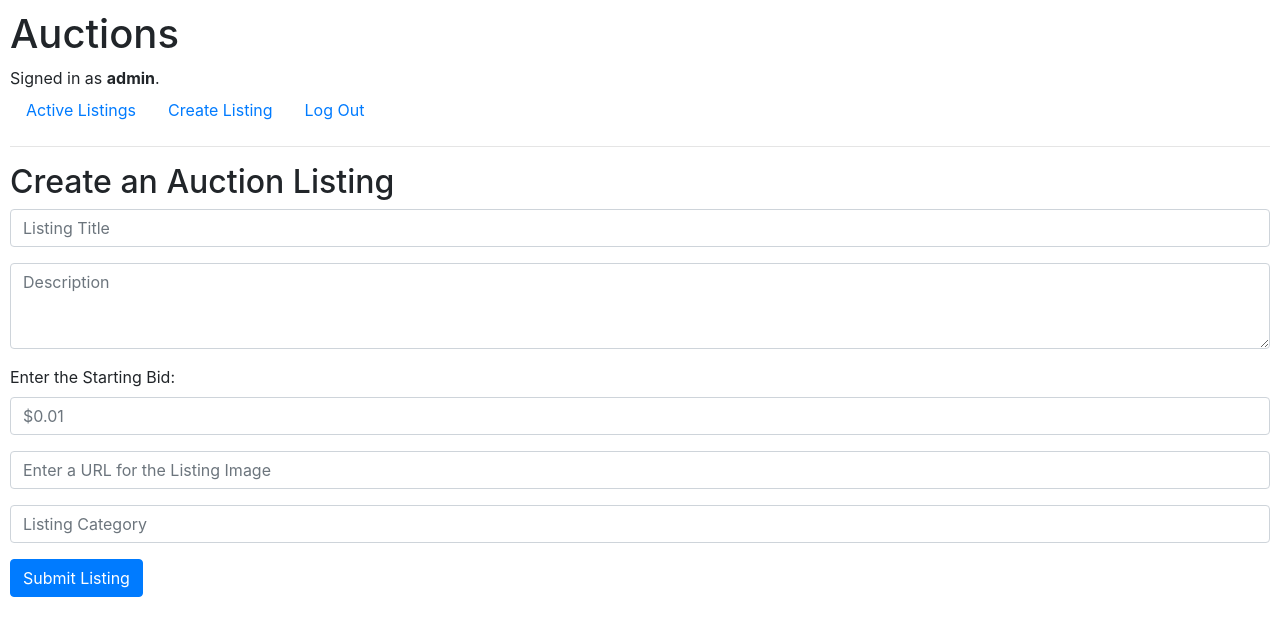
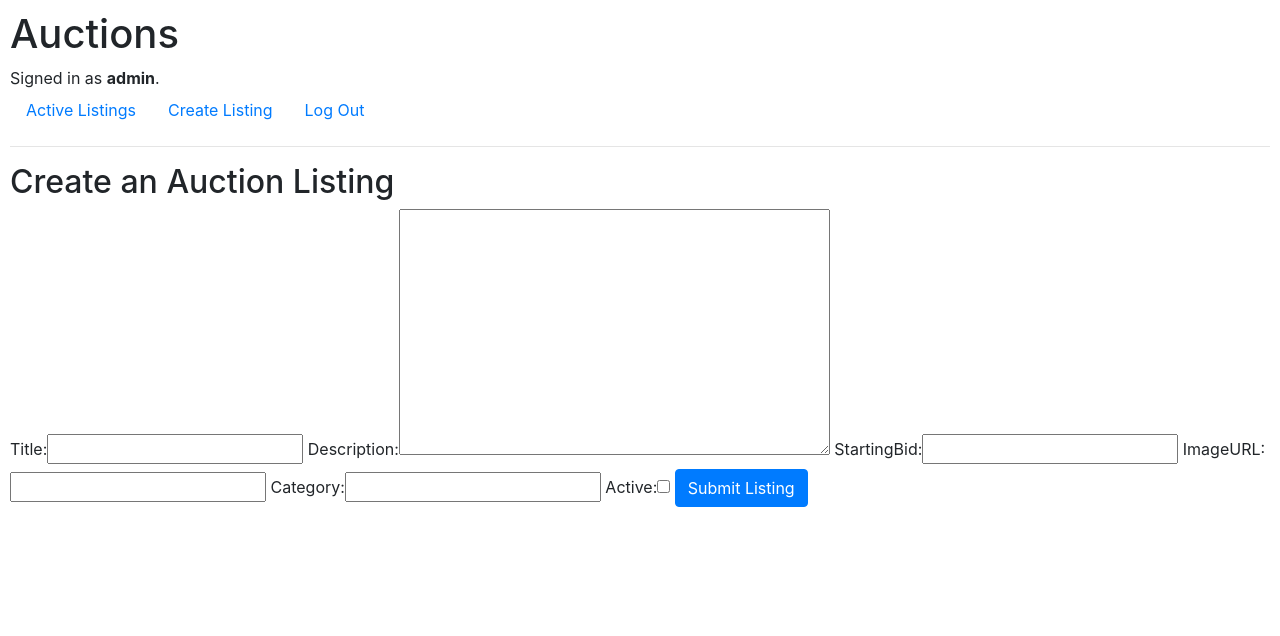
Before and after one commit to therochaexperience/cs50-django-auctions, a Django app: page /createListing in a window 1280 px wide. Shown: the top 636 px of the page. Run offline with Django 3.2, Linux system fonts and the light colour scheme; a user stored in the database is signed in; some libraries are stand-ins or nearby versions.

Commit message:
Initial release of Listings model. Inital release of Create Listings feature. All active listings shown on index page. Need to create Listing Page.

```diff
--- /dev/null
+++ b/auctions/forms.py
@@ -0,0 +1,7 @@
+from django.forms import ModelForm
+from .models import Listing
+
+class ListingForm(ModelForm):
+    class Meta:
+        model = Listing
+        fields = ['title', 'description', 'startingBid', 'imageURL', 'category', 'active']
--- a/auctions/models.py
+++ b/auctions/models.py
@@ -1,6 +1,8 @@
 from django.contrib.auth.models import AbstractUser
 from django.db import models
-
+from django.core.validators import MinValueValidator
+from decimal import Decimal
+from django.utils import timezone
 
 class User(AbstractUser):
     pass
@@ -8,14 +10,49 @@ class User(AbstractUser):
 class Listing(models.Model):
     title = models.CharField(max_length=50)
     description = models.TextField(max_length=1000)
-    startingBid = models.IntegerField()
+    startingBid = models.DecimalField(
+        max_digits=5,
+        decimal_places=2,
+        validators=[MinValueValidator(Decimal('0.01'))]) # not validating for min bid
+    # currentBid?
     imageURL = models.URLField()
     category = models.CharField(max_length=25)
-    dateTimeCreated = models.DateTimeField(auto_now_add=True)
+    created_at = models.DateTimeField(auto_now_add=True)
+    updated_at = models.DateTimeField(auto_now=True)
+    active = models.BooleanField(default=False)
     #dateTimeEndListing = models.DateTimeField() # change to durationfield?; add to createListing form
-    #owner = models.ForeignKey(User, on_delete=models.CASCADE, related_name="listingOwner")
+    owner = models.ForeignKey(
+        User,
+        on_delete=models.CASCADE,
+        related_name="listingOwner",
+        default='0')
 
     def __str__(self):
-        return f"Listing {self.id}: {self.title}" # by User: {self.owner}"
+        return f"Listing {self.id}: {self.title} by User: {self.owner}"
 
-    # create method
+    @classmethod # DRY?
+    def create(cls, title, description, startingBid, imageURL, category, userID):
+        listing = cls(
+            title=title,
+            description=description,
+            startingBid=startingBid,
+            imageURL=imageURL,
+            category=category,
+            owner=userID)
+        return listing
+
+    # add method to update listing end datetime
+    # a list of bids
+    # a list of comments
+
+# bids
+    # which listing
+    # which user
+    # what amount
+    # date
+
+# comments
+    # which listing
+    # which user
+    # comment contents
+    # date
--- a/auctions/templates/auctions/createListing.html
+++ b/auctions/templates/auctions/createListing.html
@@ -3,7 +3,9 @@
     <h2>Create an Auction Listing</h2>
     <form action="{% url 'createListing' %}" method="post">
         {% csrf_token %}
-        <div class="form-group">
+        {{ form }}
+        <input class="btn btn-primary" type="submit" value="Submit Listing">
+        <!-- <div class="form-group">
             <input class="form-control" type="text" name="title"placeholder="Listing Title">
         </div>
         <div class="form-group">
@@ -18,7 +20,6 @@
         </div>
         <div class="form-group">
             <input class="form-control" type="text" name="category"placeholder="Listing Category">
-        </div>
-        <input class="btn btn-primary" type="submit" value="Submit Listing">
+        </div> -->
     </form>
 {% endblock %}
--- a/auctions/templates/auctions/index.html
+++ b/auctions/templates/auctions/index.html
@@ -1,12 +1,11 @@
 {% extends "auctions/layout.html" %}
-
 {% block body %}
     <h2>Active Listings</h2>
 
     {% for listing in listings %}
     <li>
-        <a href="{% url '' %}">
-            Listing {{ listing.id }}: {{ listing.title }}
+        <a href="">
+            Listing {{ listing.id }}: {{ listing.title }} by {{ listing.owner }} created on {{ listing.created_at}}
         </a>
     </li>
 {% endfor %}
--- a/auctions/views.py
+++ b/auctions/views.py
@@ -4,13 +4,15 @@ from django.db import IntegrityError
 from django.http import HttpResponse, HttpResponseRedirect
 from django.shortcuts import render
 from django.urls import reverse
+from django.http import Http404
 
 from .models import User, Listing
-
+from .forms import ListingForm
 
 def index(request):
+    print (Listing.objects.all())
     return render(request, "auctions/index.html", {
-        "listings": Listing.objects.all()
+        "listings": Listing.objects.filter(active=False) # query for only active listings
     })
 
 
@@ -68,20 +70,32 @@ def register(request):
 @login_required         # how to redirect a user if not logged in
 def createListing(request):
     if request.method == "POST":
-        return HttpResponseRedirect(reverse("index"))
-        # to do
-        # validate form data
-        # check if listing exists
-            # if user/listing combo does not already exist
-                # create listing
-                # https://docs.djangoproject.com/en/3.1/ref/models/instances/
-                # redirect to newly created listing
-            # else if it already exists or if fails
-                # return to create listing page with error message
-
-
+        form = ListingForm(request.POST)
+        if form.is_valid(): # check if listing exists?
+            data = form.cleaned_data
+            listing = Listing.create(
+                title=data['title'],
+                description=data['description'],
+                startingBid=data['startingBid'],
+                imageURL=data['imageURL'],
+                category=data['category'],
+                userID=User.objects.get(pk=request.user.id)
+            )
+            listing.save()
+            return HttpResponseRedirect(reverse("index")) # todo: render newly created listing
+        else: # need validation error handling
+            raise Http404
     else:
-        return render(request, "auctions/createListing.html")
+        form = ListingForm()
+        return render(request, "auctions/createListing.html", {
+            "form": form
+        })
 
 def viewListing(request, listing_id):
     return render(request, "auctions/index.html")
+    # can only view inactive listings if logged in
+
+
+    # https://docs.djangoproject.com/en/3.1/topics/i18n/timezones/ render template with local timezone
+
+    # editListing, need login_required
```
Also changed, not shown: auctions/migrations/0001_initial.py, auctions/migrations/0002_listing.py (deleted), auctions/migrations/0002_listing_active.py (added), db.sqlite3.
